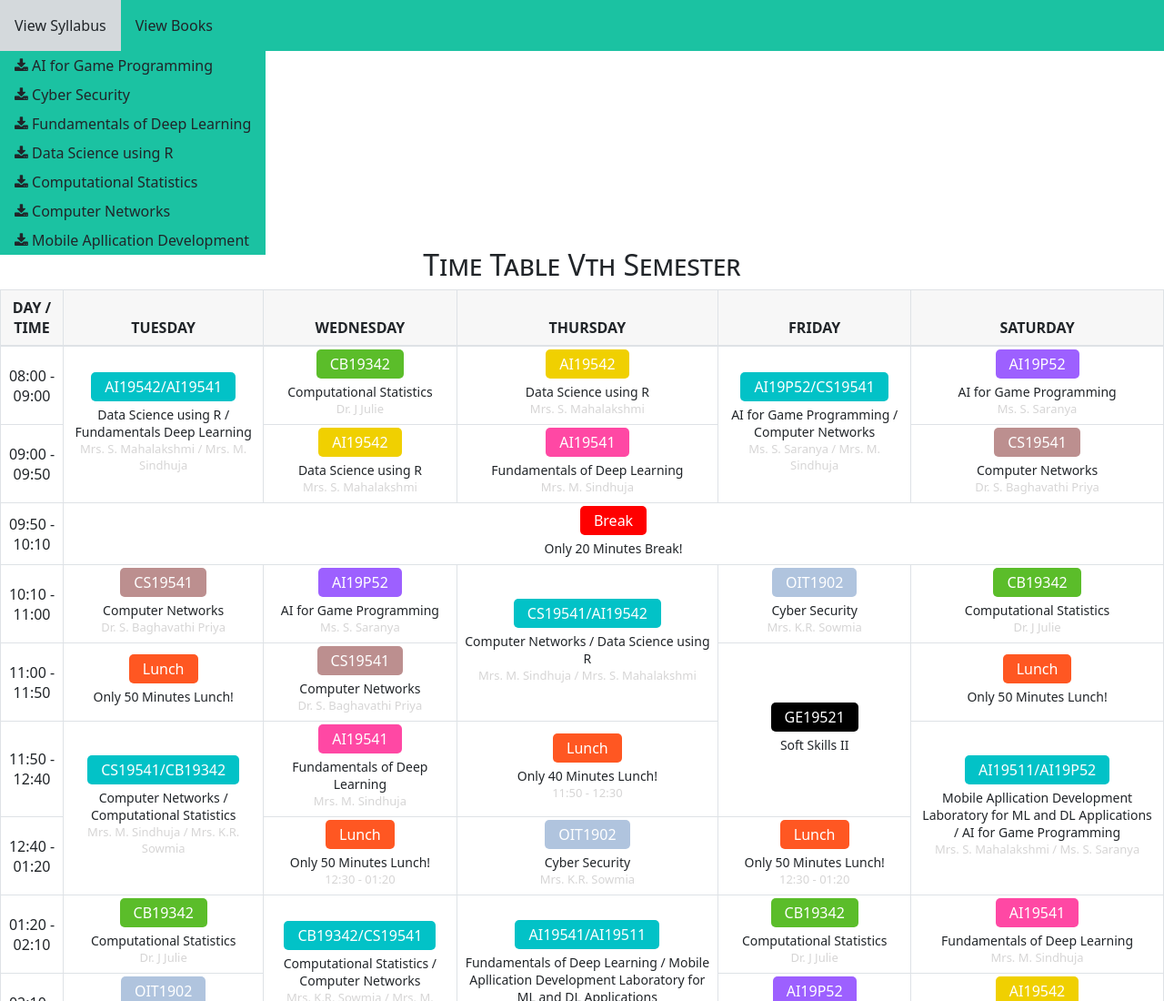
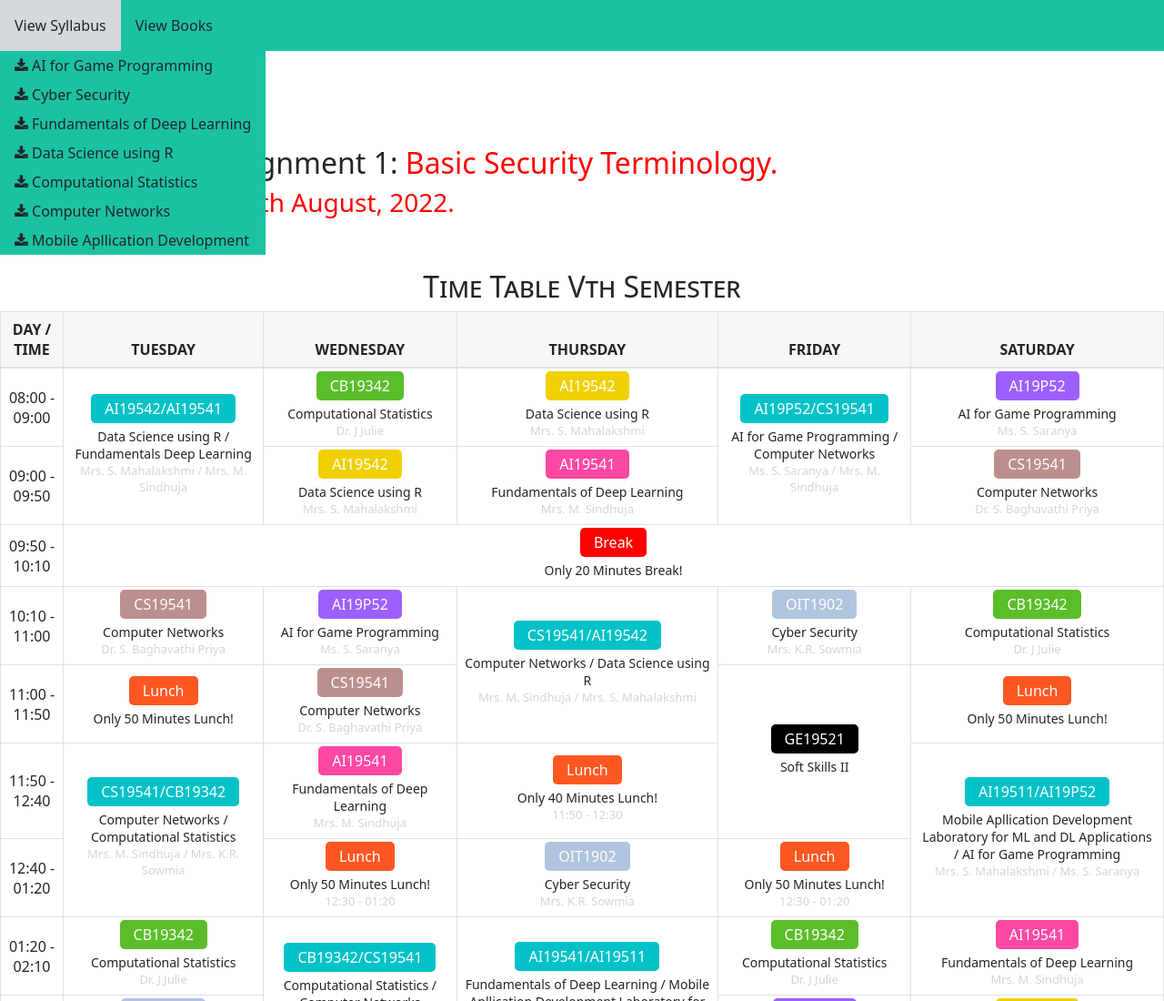
Before and after one commit to Samuel-2552/timetable, a plain HTML site: page index.html in a window 1280 px wide. Shown: the top 1100 px of the page at 91% size. Drawn offline with nearby package versions, Linux system fonts and the light colour scheme.

Commit message:
Removed Marquee

```diff
--- a/index.html
+++ b/index.html
@@ -131,7 +131,7 @@
         <br>
         <br>
         <h1>Notification:</h1>
-                        <marquee><h2>Cyber Security Assignment 1: <span style="color:red;">Basic Security Terminology.</span></h2><h3>Date of Submission: <span style="color:red;">5th August, 2022.</span></h3></marquee>
+                       <h2>Cyber Security Assignment 1: <span style="color:red;">Basic Security Terminology.</span></h2><h3>Date of Submission: <span style="color:red;">5th August, 2022.</span></h3>
                         <br><br>
         <center><h2 class="cap">Time Table Vth Semester</h2></center>
         <div class="containe">
```
